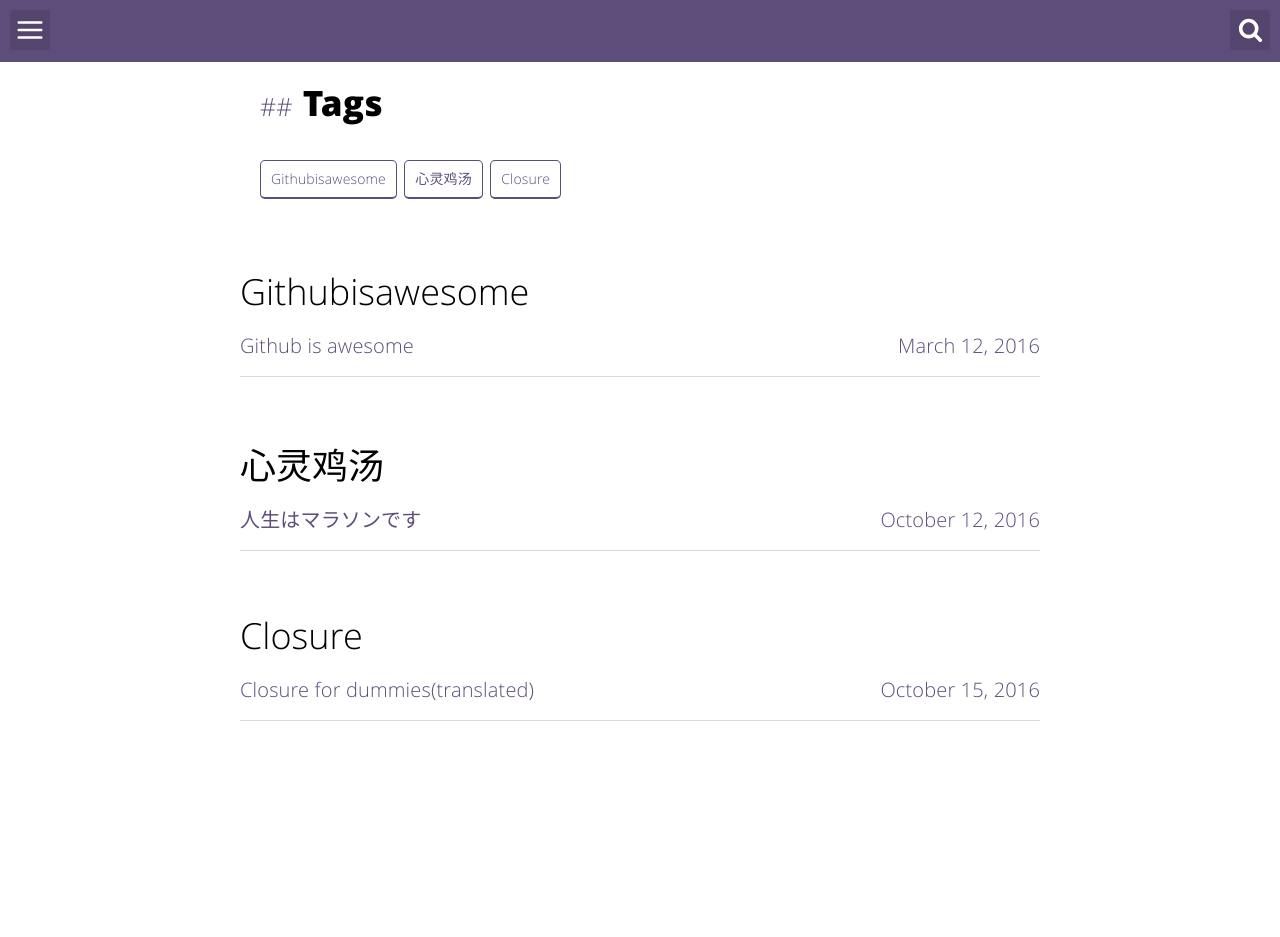
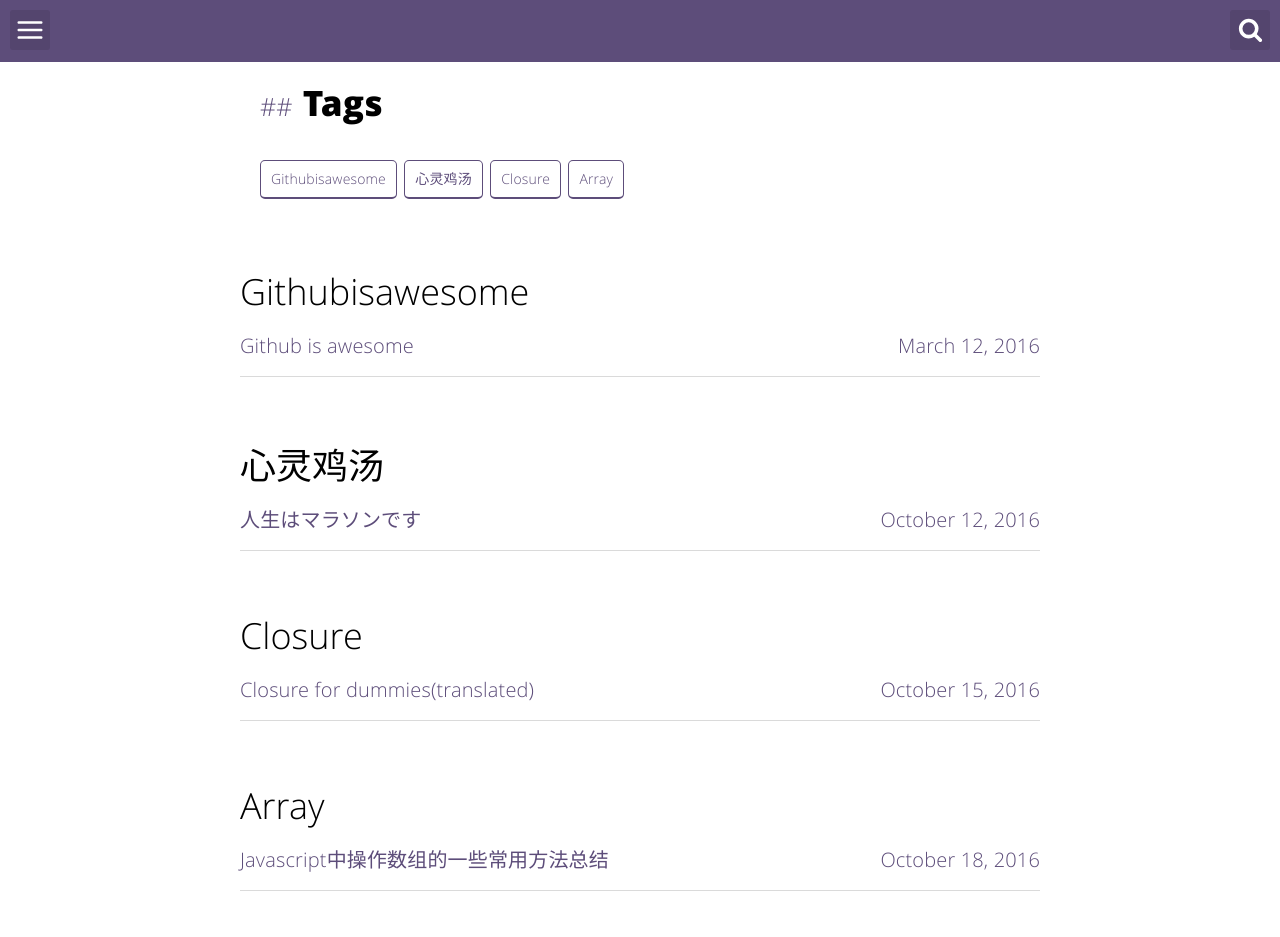
Before and after one commit to zoubingwu/zoubingwu.github.io, a Jekyll site: the page built from tags.html, in a window 1280 px wide. Built offline with Jekyll 4.4.1, drawn with Linux system fonts in a browser that asks for light colours; before the commit the page ends 900 px from its top, so only the background shows below that; some of the changed lines change nothing that is shown.

Commit message:
added a blog about array method

````diff
--- a/_posts/2016-10-15-Closure.md
+++ b/_posts/2016-10-15-Closure.md
@@ -11,8 +11,6 @@ categories:
 serie: learn
 
 ---
-
-## JavaScript Closures for Dummies
 
 originally posted on <a href="http://stackoverflow.com/questions/111102/how-do-javascript-closures-work">stackoverflow</a> by Morris.
 
--- /dev/null
+++ b/_posts/2016-10-18-Array methods.md
@@ -0,0 +1,78 @@
+---
+layout: post
+title:  "Javascript中操作数组的一些常用方法总结"
+image: ''
+date:   2016-10-18 23:28:11
+tags:
+- Array
+description: ''
+categories:
+- Javascript
+serie: learn
+---
+
+### 从头部或尾部添加或删除元素
+
+- #### Array.prototype.pop()
+
+  删除一个数组中的最后的一个元素，并且返回这个元素。
+
+  **pop()**方法删除掉数组中的最后一个元素，并且把这个元素返回。
+
+  注意原数组此时已经被改动，返回的元素保持着原有的类型，并不会存放在一个数组中，不要和后面的方法混淆了。
+
+  ```javascript
+  var a = [1, 2, 3, 4, 5];
+  var b = a.pop();
+  console.log(a); // a = [1, 2, 3, 4];
+  console.log(b); // b = 5; typeof b = number;
+  ```
+
+- #### Array.prototype.push()
+
+  **push()**方法可以添加一个或多个元素到数组的尾部，并返回新的数组的长度。
+
+  需要添加的元素直接作为参数，用逗号隔开。
+
+  ```javascript
+  var a = ["a", "b", "c"];
+  var b = a.push(1, 2, 3);
+  console.log(a); //a = ["a", "b", "c", 1, 2, 3];
+  console.log(b); //b = 6;
+  ```
+
+- #### Array.prototype.shift()
+
+  **shift()**方法删除数组的首个元素，并返回这个元素。该方法会改变数组的长度。
+
+  如果数组为空的话，会返回`undefined`.
+
+  ```javascript
+  var a = [];
+  var b = [1, 2, 3];
+  var c = a.shift();
+  var d = b.shift();
+  console.log(a); // a = []
+  console.log(b); // b = [1, 2]
+  console.log(c); // c = undefined
+  console.log(d); // d = 1
+  ```
+
+- #### Array.prototype.unshit()
+
+  **unshift()** 方法在数组的开头添加一个或者多个元素，并返回数组新的 length 值。
+
+  类似于push()方法，只是位置在数组的开头。
+
+  ```javascript
+  var a = ["a", "b", "c"];
+  var b = a.unshift(1, 2, 3);
+  console.log(a); //a = [1, 2, 3, "a", "b", "c"];
+  console.log(b); //b = 6;
+  ```
+
+
+
+####
+
+####
````
Also changed, not shown: README.md, 5 other files.
